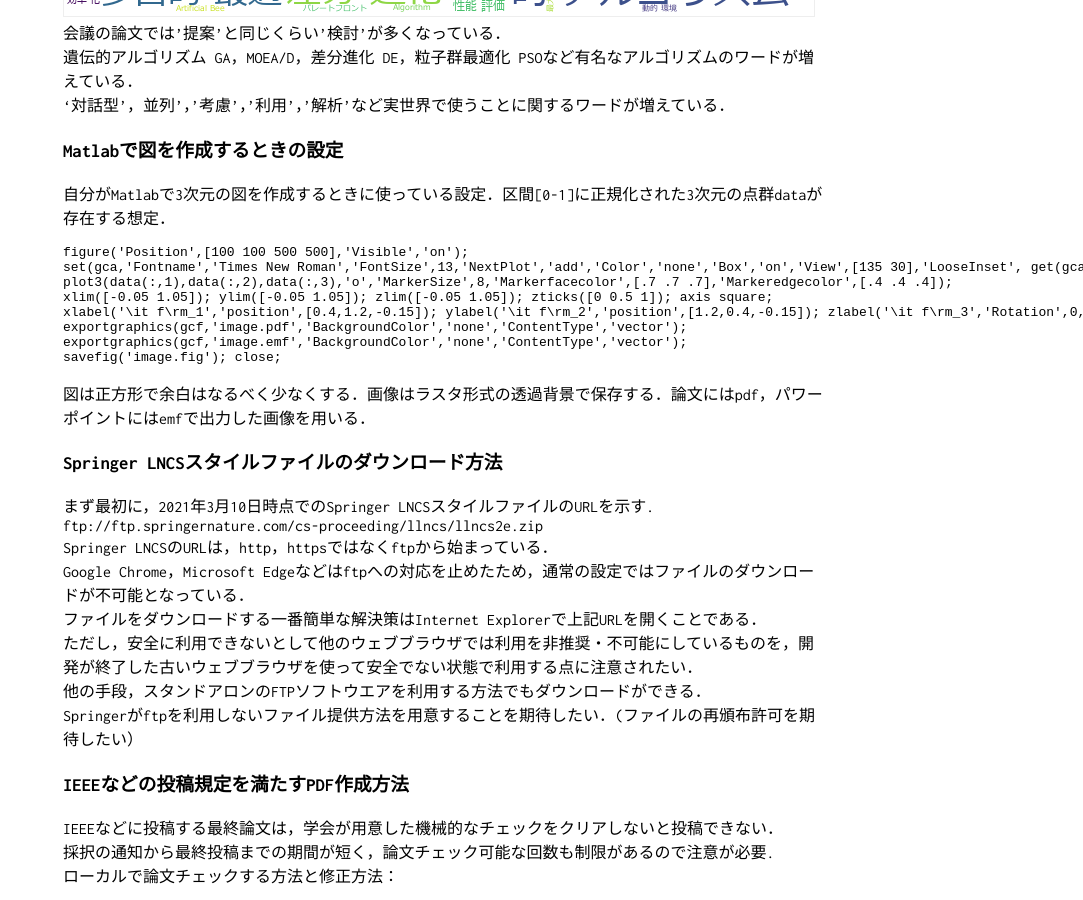
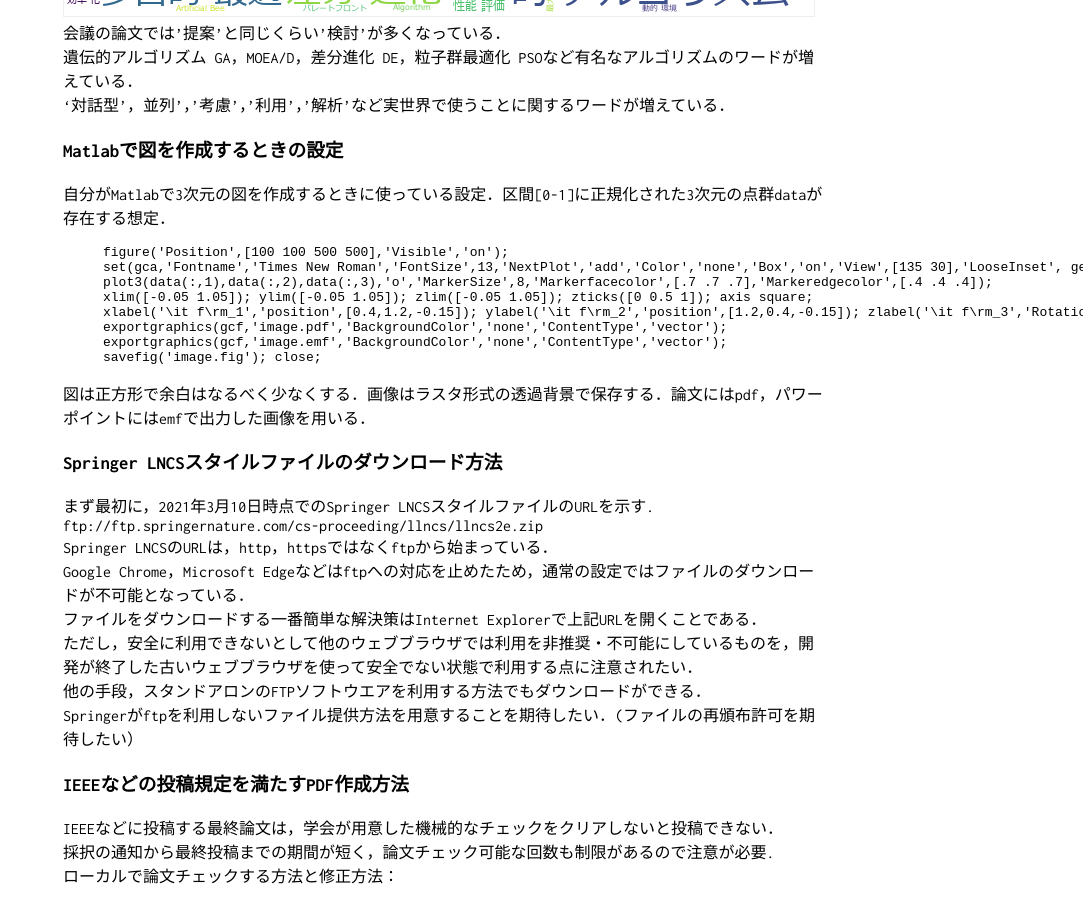
Before and after one commit to tomtkg/tomtkg.github.io, a Jekyll site: the page built from memo.md, in a window 1280 px wide and 900 px high, scrolled down 2324 px. Shown: the whole window, without its empty margins (197-1280 px from the left). Built offline with Jekyll 4.4.1, drawn with Linux system fonts in a browser that asks for light colours.

Commit message:
Change highlight

````diff
--- a/memo.md
+++ b/memo.md
@@ -6,7 +6,7 @@
 [受賞歴](#受賞歴)
 [PCにインストールしているもの](#pcにインストールしているもの)
 [進化計算学会の簡易まとめ](#進化計算学会の簡易まとめ)
-[Matlabで図を作成するときの設定](#Matlabで図を作成するときの設定)
+[Matlabで図を作成するときの設定](#matlabで図を作成するときの設定)
 [Springer LNCSスタイルファイルのダウンロード方法](#springer-lncsスタイルファイルのダウンロード方法)
 [IEEEなどの投稿規定を満たすPDF作成方法](#ieeeなどの投稿規定を満たすpdf作成方法)
 [参考文献スタイルファイル (.bst)変更メモ](#参考文献スタイルファイル-bst変更メモ)
@@ -54,7 +54,7 @@
 
 ### Matlabで図を作成するときの設定
 自分がMatlabで3次元の図を作成するときに使っている設定．区間[0-1]に正規化された3次元の点群dataが存在する想定．
-```matlab
+{% highlight matlab %}
 figure('Position',[100 100 500 500],'Visible','on');
 set(gca,'Fontname','Times New Roman','FontSize',13,'NextPlot','add','Color','none','Box','on','View',[135 30],'LooseInset', get(gca, 'TightInset'));
 plot3(data(:,1),data(:,2),data(:,3),'o','MarkerSize',8,'Markerfacecolor',[.7 .7 .7],'Markeredgecolor',[.4 .4 .4]);
@@ -63,7 +63,7 @@
 exportgraphics(gcf,'image.pdf','BackgroundColor','none','ContentType','vector');
 exportgraphics(gcf,'image.emf','BackgroundColor','none','ContentType','vector');
 savefig('image.fig'); close;
-```
+{% endhighlight %}
 図は正方形で余白はなるべく少なくする．画像はラスタ形式の透過背景で保存する．論文にはpdf，パワーポイントにはemfで出力した画像を用いる．
 
 
````
